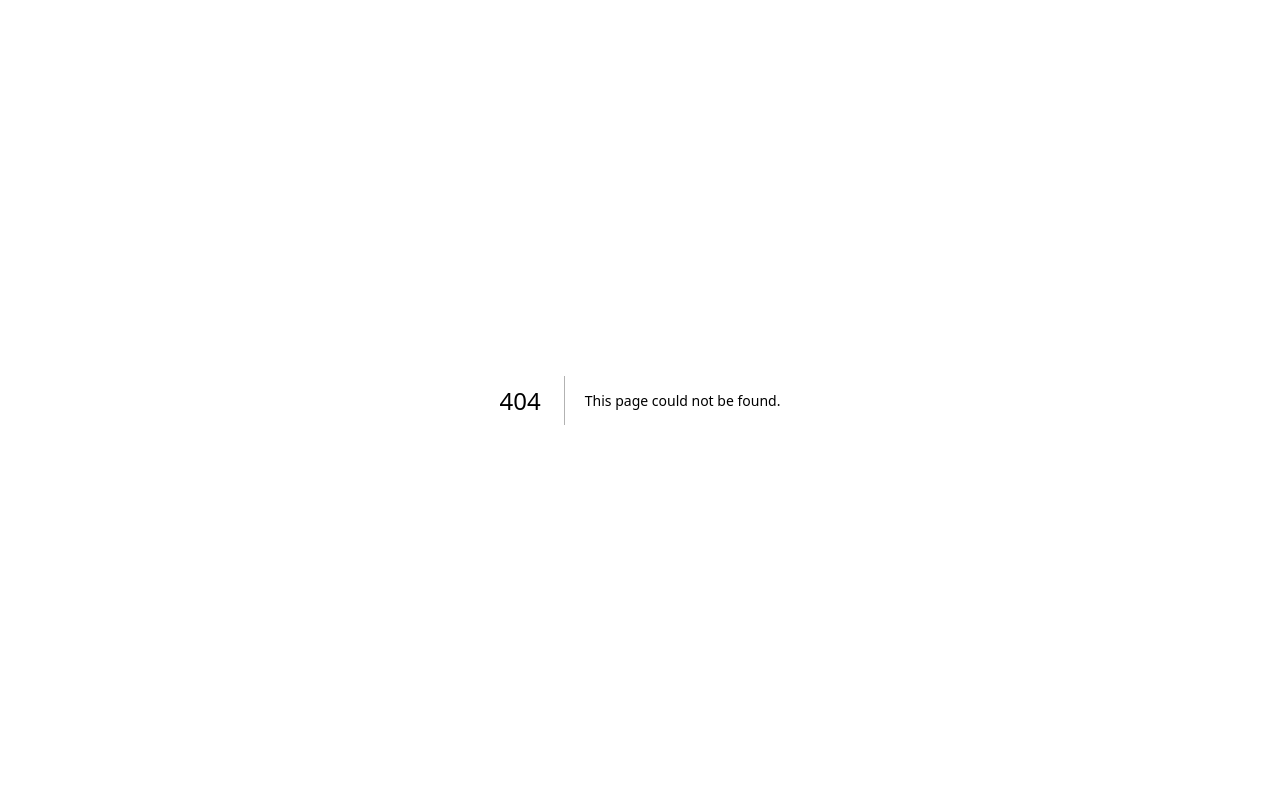
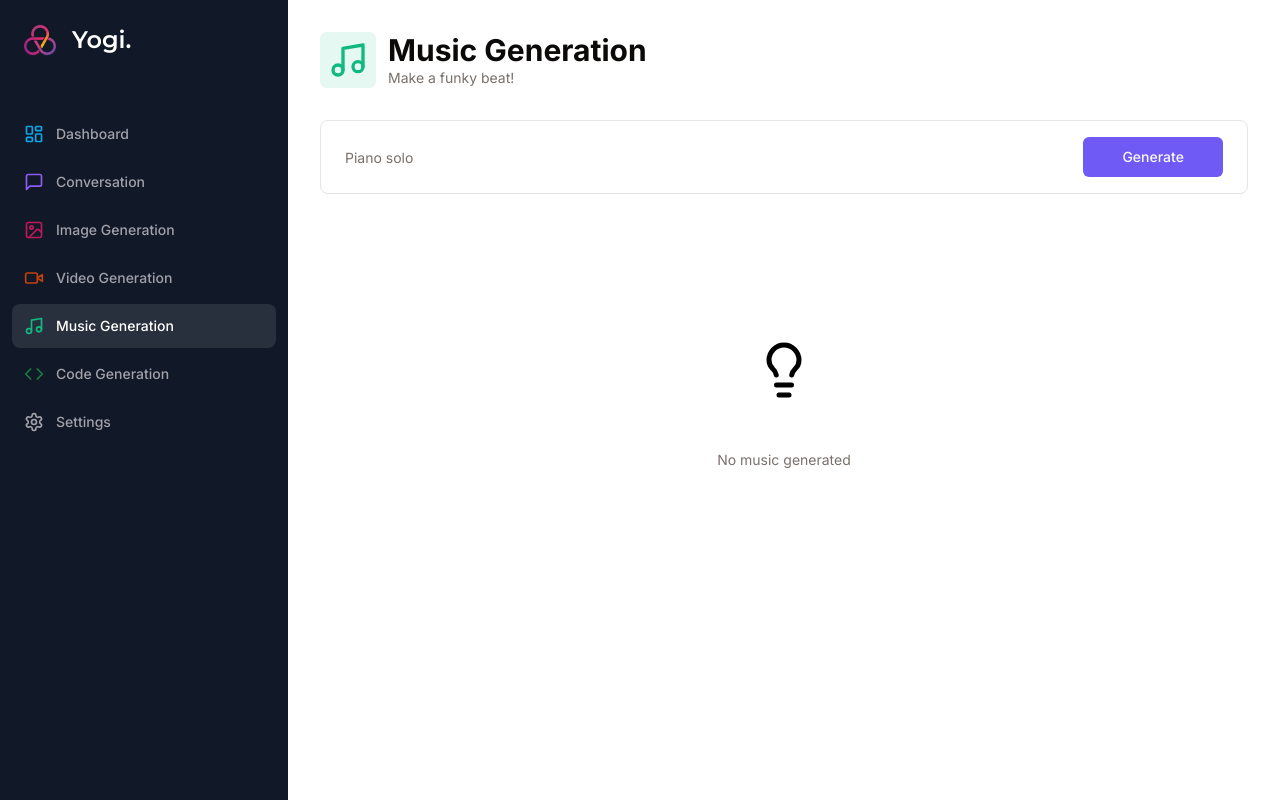
Before and after one commit to ryanyogan/smarty, a Next.js app: page /music in a window 1280 px wide. Before the commit this address had no page. Built offline with nearby package versions, Linux system fonts and the light colour scheme.

Commit message:
work in progress // music

```diff
--- a/package.json
+++ b/package.json
@@ -34,6 +34,7 @@
     "react-hook-form": "^7.45.2",
     "react-icons": "^4.10.1",
     "react-markdown": "^8.0.7",
+    "replicate": "^0.12.3",
     "tailwind-merge": "^1.14.0",
     "tailwindcss": "3.3.3",
     "tailwindcss-animate": "^1.0.6",
--- /dev/null
+++ b/src/app/(dashboard)/(routes)/music/constants.ts
@@ -0,0 +1,7 @@
+import * as z from "zod";
+
+export const formSchema = z.object({
+  prompt: z.string().min(1, {
+    message: "Music prompt is required",
+  }),
+});
--- /dev/null
+++ b/src/app/(dashboard)/(routes)/music/page.tsx
@@ -0,0 +1,109 @@
+"use client";
+
+import Empty from "@/components/shared/empty";
+import Heading from "@/components/shared/heading";
+import Loader from "@/components/shared/loader";
+import { Button } from "@/components/ui/button";
+import { Form, FormControl, FormField, FormItem } from "@/components/ui/form";
+import { Input } from "@/components/ui/input";
+import { zodResolver } from "@hookform/resolvers/zod";
+import axios from "axios";
+import { Music } from "lucide-react";
+import { useRouter } from "next/navigation";
+import { useState } from "react";
+import { useForm } from "react-hook-form";
+import * as z from "zod";
+import { formSchema } from "./constants";
+
+export default function MusicPage() {
+  const router = useRouter();
+  const [music, setMusic] = useState<string | undefined>("");
+
+  const form = useForm<z.infer<typeof formSchema>>({
+    defaultValues: {
+      prompt: "",
+    },
+    resolver: zodResolver(formSchema),
+  });
+
+  const isLoading = form.formState.isSubmitting;
+
+  const onSubmit = async (values: z.infer<typeof formSchema>) => {
+    try {
+      setMusic(undefined);
+
+      const response = await axios.post("/api/music", values);
+
+      setMusic(response.data.audio);
+
+      form.reset();
+    } catch (error) {
+      // TODO: Open Modal
+      console.log(error);
+    } finally {
+      router.refresh();
+    }
+  };
+
+  return (
+    <div>
+      <Heading
+        title="Music Generation"
+        description="Make a funky beat!"
+        icon={Music}
+        iconColor="text-emerald-500"
+        bgColor="bg-emerald-500/10"
+      />
+
+      <div className="px-4 lg:px-8">
+        <div>
+          <Form {...form}>
+            <form
+              className="rounded-lg border w-full p-4 px-3 md:px-6 focus-within:shadow-sm grid grid-cols-12 gap-2"
+              onSubmit={form.handleSubmit(onSubmit)}
+            >
+              <FormField
+                name="prompt"
+                render={({ field }) => (
+                  <FormItem className="col-span-12 lg:col-span-10">
+                    <FormControl className="m-0 p-0">
+                      <Input
+                        disabled={isLoading}
+                        placeholder="Piano solo"
+                        className="border-0 outline-none focus-visible:ring-0 focus-visible:ring-transparent"
+                        {...field}
+                      />
+                    </FormControl>
+                  </FormItem>
+                )}
+              />
+
+              <Button
+                variant="default"
+                disabled={isLoading}
+                className="col-span-12 lg:col-span-2 w-full"
+              >
+                Generate
+              </Button>
+            </form>
+          </Form>
+        </div>
+
+        <div className="space-y-4 mt-4">
+          {isLoading && (
+            <div className="p-8 rounded-lg w-full flex items-center justify-center bg-muted">
+              <Loader />
+            </div>
+          )}
+          {!music && !isLoading && <Empty label="No music generated" />}
+
+          {music && (
+            <audio controls className="w-full mt-8">
+              <source src={music} />
+            </audio>
+          )}
+        </div>
+      </div>
+    </div>
+  );
+}
--- /dev/null
+++ b/src/app/api/music/route.ts
@@ -0,0 +1,37 @@
+import { auth } from "@clerk/nextjs";
+import { NextResponse } from "next/server";
+import Replicate from "replicate";
+
+const replicate = new Replicate({
+  auth: process.env.REPLICATE_API_TOKEN!,
+});
+
+export async function POST(request: Request) {
+  try {
+    const { userId } = auth();
+    const body = await request.json();
+    const { prompt } = body;
+
+    if (!userId) {
+      return new NextResponse("Unauthorized", { status: 401 });
+    }
+
+    if (!prompt) {
+      return new NextResponse("Prompt is required", { status: 400 });
+    }
+
+    const response = await replicate.run(
+      "riffusion/riffusion:8cf61ea6c56afd61d8f5b9ffd14d7c216c0a93844ce2d82ac1c9ecc9c7f24e05",
+      {
+        input: {
+          prompt_a: prompt,
+        },
+      }
+    );
+
+    return NextResponse.json(response);
+  } catch (error: any) {
+    console.log("music_error", error);
+    return new NextResponse("Internal Error", { status: 500 });
+  }
+}
```
Also changed, not shown: 1 other file (tests, documents, lock files or other folders).
